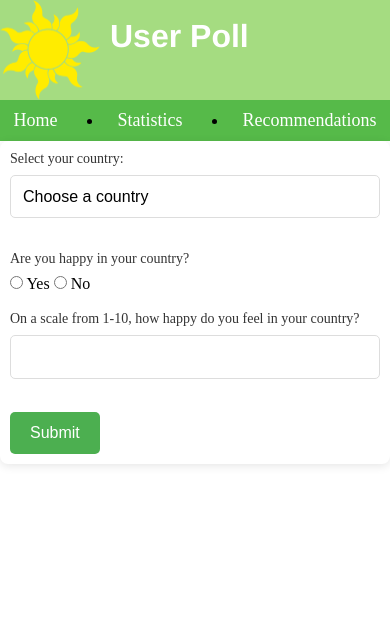
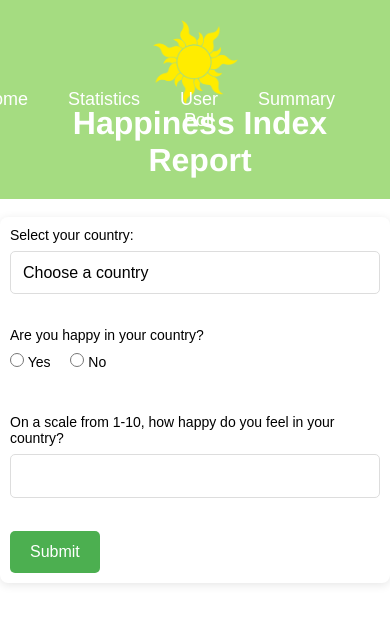
Before and after one commit to eithneh296/LC-Coursework-Project, a Flask app: page /userpoll in a window 390 px wide. Shown: the top 624 px of the page. Run offline with Flask 3, Linux system fonts and the light colour scheme.

Commit message:
Add files via upload

```diff
--- a/Coursework-New/Artefact/static/style.css
+++ b/Coursework-New/Artefact/static/style.css
@@ -1,56 +1,63 @@
+/* Reset default styles */
 * {
   margin: 0;
   padding: 0;
   box-sizing: border-box;
 }
 
-body, ul {
-  margin-top: 0;
-  padding: 0;
-  background-color: #ffffff;
+/* Green top container */
+.top-container {
+  background-color: #a5dc81;
+  padding: 20px;
+  width: 100%;
+  min-height: 120px;
+  display: flex;
+  align-items: center;
 }
 
-.top-container {
-  background-color: #a5dc81;
-  padding: 0px 0;
+/* Header styles */
+.header {
   display: flex;
-  flex-direction: column;
+  align-items: center;
+  position: relative;
   width: 100%;
-  box-sizing: border-box;
 }
 
+/* Logo */
 .header img {
-  float: left;
-  width: 100px;
-  height: 100px;
+  width: 85px;
+  height: 85px;
 }
 
+/* Title */
 .header h1 {
-  position: relative;
-  top: 18px;
-  left: 10px;
   font-family: 'Franklin Gothic Medium', 'Arial Narrow', Arial, sans-serif;
   font-size: 32px;
   font-weight: bold;
   color: #ffffff;
+  margin-left: 10px;
+  flex-grow: 1; /* Pushes the navigation to the right */
 }
 
+/* Navigation styles */
 .nav {
-  background-color: #56ba49;
   display: flex;
-  overflow: hidden;
-  justify-content: center;
-  align-items: center;
+  list-style: none;
   padding: 0;
-  top: 0;
-  width: 100%;
-  z-index: 1000;
+  margin: 0;
+  position: absolute;
+  right: 20px; /* Fixes the nav to the right */
+  top: 50%;
+  transform: translateY(-50%); /* Centers vertically */
+  font-family: 'Arial', sans-serif;
 }
 
+/* Navigation items */
 .nav li {
-  margin: 0 15px;
+  margin-left: 20px;
 }
 
+/* Navigation links */
 .nav a {
   text-decoration: none;
   color: white;
@@ -87,13 +131,14 @@ body, ul {
   margin: 0 auto;
   border-radius: 8px;
   box-shadow: 0 2px 10px rgba(0, 0, 0, 0.1);
+  font-family:'Arial', Arial, sans-serif
 }
 
 #poll-form label {
   display: block;
   font-size: 16px;
   margin-bottom: 8px;
-  color: #333;
+  color: #000000;
 }
 
 #poll-form input[type="text"],
@@ -153,6 +179,29 @@ body, ul {
 
 #poll-form button:hover {
   background-color: #45a049;
+}
+
+/* Align radio buttons and add spacing */
+.radio-group {
+  display: flex;
+  gap: 20px; /* Adjusts spacing between "Yes" and "No" */
+  align-items: center;
+  margin-top: 10px; /* Adds space above the buttons */
+}
+
+/* Style labels to make clickable */
+.radio-group label {
+  font-size: 10px;
+  display: flex;
+  align-items: center;
+  gap: 5px; /* Space between radio button and text */
+  cursor: pointer;
+}
+
+/* Style radio buttons */
+.radio-group input[type="radio"] {
+  width: 14px;
+  height: 14px;
 }
 
 /* Table Styles */
@@ -204,38 +253,82 @@ body, ul {
   }
 }
 
-.content-container {
-  display: flex;
-  align-items: center;
-  max-width: 900px;
-  margin: auto;
+/* Responsive Design */
+@media (max-width: 768px) {
+  .top-container {
+    flex-direction: column;
+    text-align: center;
+    min-height: auto;
+  }
+
+  .header {
+    flex-direction: column;
+    align-items: center;
+  }
+
+  .nav {
+    margin-left: 0;
+    margin-top: 10px;
+  }
+
+  .nav li {
+    margin-left: 10px;
+  }
 }
 
-.content-container p {
-  flex: 1;
-  font-size: 18px;
-  line-height: 1.6;
+/* Center the table container */
+.table-container {
+  display: flex;
+  justify-content: center;
+  align-items: center;
+  margin: 40px auto;
+  width: 80%;  /* Adjust width for responsiveness */
 }
 
-.happy-img {
-  width: 400px;
-  height: auto;
-  margin-left: 20px;
+/* Style the table */
+table {
+  width: 100%;
+  max-width: 900px; /* Keeps the table from being too wide */
+  border-collapse: collapse;
+  background-color: #ffffff;
+  box-shadow: 0px 4px 10px rgba(0, 0, 0, 0.1);
+  border-radius: 10px;
+  overflow: hidden; /* Ensures border-radius applies */
 }
 
-.content-container {
-  opacity: 0;
-  transform: translateY(50px);
-  animation: fadeInUp 1s ease-out forwards;
+/* Table headers */
+th {
+  background-color: #84c05d;
+  color: white;
+  font-size: 18px;
+  padding: 12px;
+  text-align: center;
 }
 
-@keyframes fadeInUp {
-  from {
-      opacity: 0;
-      transform: translateY(50px);
+/* Table cells */
+td {
+  text-align: center;
+  padding: 12px;
+  border-bottom: 1px solid #ddd;
+}
+
+/* Alternate row colors */
+tr:nth-child(even) {
+  background-color: #f9f9f9;
+}
+
+
+/* Responsive Design */
+@media (max-width: 768px) {
+  .table-container {
+      width: 95%;
   }
-  to {
-      opacity: 1;
-      transform: translateY(0);
+
+  table {
+      font-size: 16px;
+  }
+
+  th, td {
+      padding: 10px;
   }
 }
--- a/Coursework-New/Artefact/templates/userpoll.html
+++ b/Coursework-New/Artefact/templates/userpoll.html
@@ -10,16 +10,16 @@
     <div class="top-container">
         <div class="header">
             <img src="{{ url_for('static', filename='img/sun-icon-8583.png') }}" alt="sun"/>
-            <h1>User Poll</h1>
+            <h1>Happiness Index Report</h1>
+            <ul class="nav">
+                <li><a href="{{ url_for('index') }}">Home</a></li>
+                <li><a href="{{ url_for('statistics_page') }}">Statistics</a></li>
+                <li><a href="{{ url_for('userpoll') }}">User Poll</a></li>
+                <li><a href="{{ url_for('summary_page') }}">Summary</a></li>
+            </ul>
         </div>
     </div>
-    <nav>
-        <ul class="nav">
-            <li><a href="{{ url_for('index') }}">Home</a></li>
-            <li><a href="{{ url_for('statistics_page') }}">Statistics</a></li>
-            <li><a href="{{ url_for('recommendations') }}">Recommendations</a></li>
-        </ul>
-    </nav>
+    <br>
 
     <form id="poll-form" method="POST" action="{{ url_for('userpoll') }}">
         <label for="Country">Select your country:</label>
@@ -33,13 +33,15 @@
         <br><br>
 
         <label>Are you happy in your country?</label>
-        <input type="radio" name="happy" value="Yes" required> Yes
-        <input type="radio" name="happy" value="No" required> No
+        <div class="radio-group">
+            <label><input type="radio" name="happy" value="Yes" required> Yes</label>
+            <label><input type="radio" name="happy" value="No" required> No</label>
+        </div>
 
         <br><br>
 
         <label for="Score">On a scale from 1-10, how happy do you feel in your country?</label>
-        <input type="number" id="Score" name="Score" min="1" max="10" required>
+        <input type="number" id="Score" name="Score" min="1" max="7" required>
 
         <br><br>
 
--- a/Coursework-New/Artefact/user_poll_data.csv
+++ b/Coursework-New/Artefact/user_poll_data.csv
@@ -1,2 +1,5 @@
 Country,Happiness Response,Score
 Albania,No,2
+Malaysia,Yes,7
+Spain,Yes,6
+Greece,No,3
```
Also changed, not shown: other parts of Coursework-New/Artefact/static/style.css (+40 -22 lines), Coursework-New/Artefact/static/poll.js (+4 -4 lines), Coursework-New/Artefact/templates/index.html (+9 -13 lines), Coursework-New/Artefact/templates/statistics_page.html (+9 -10 lines), Coursework-New/Artefact/templates/summary.html (+13 -16 lines).
